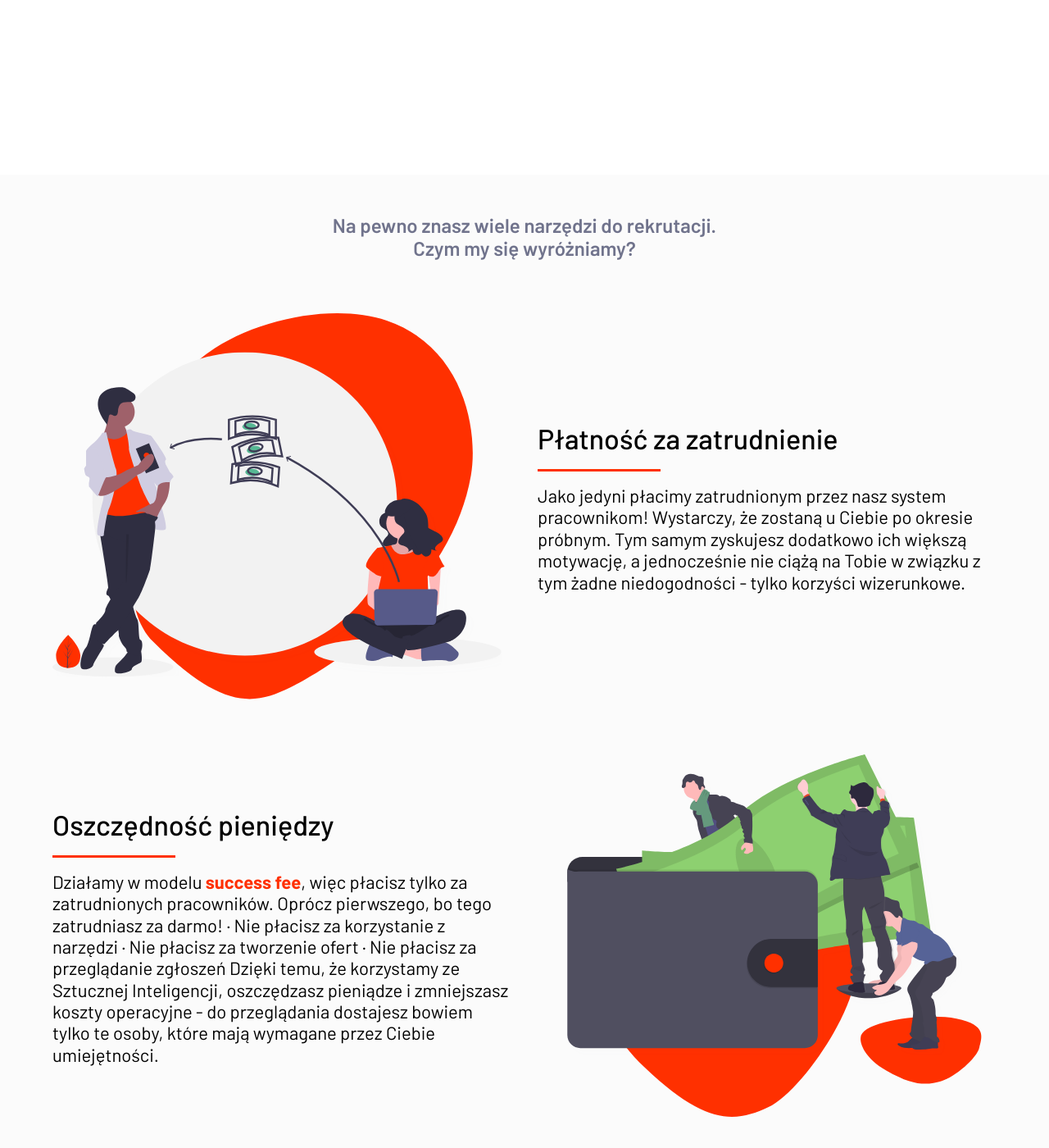
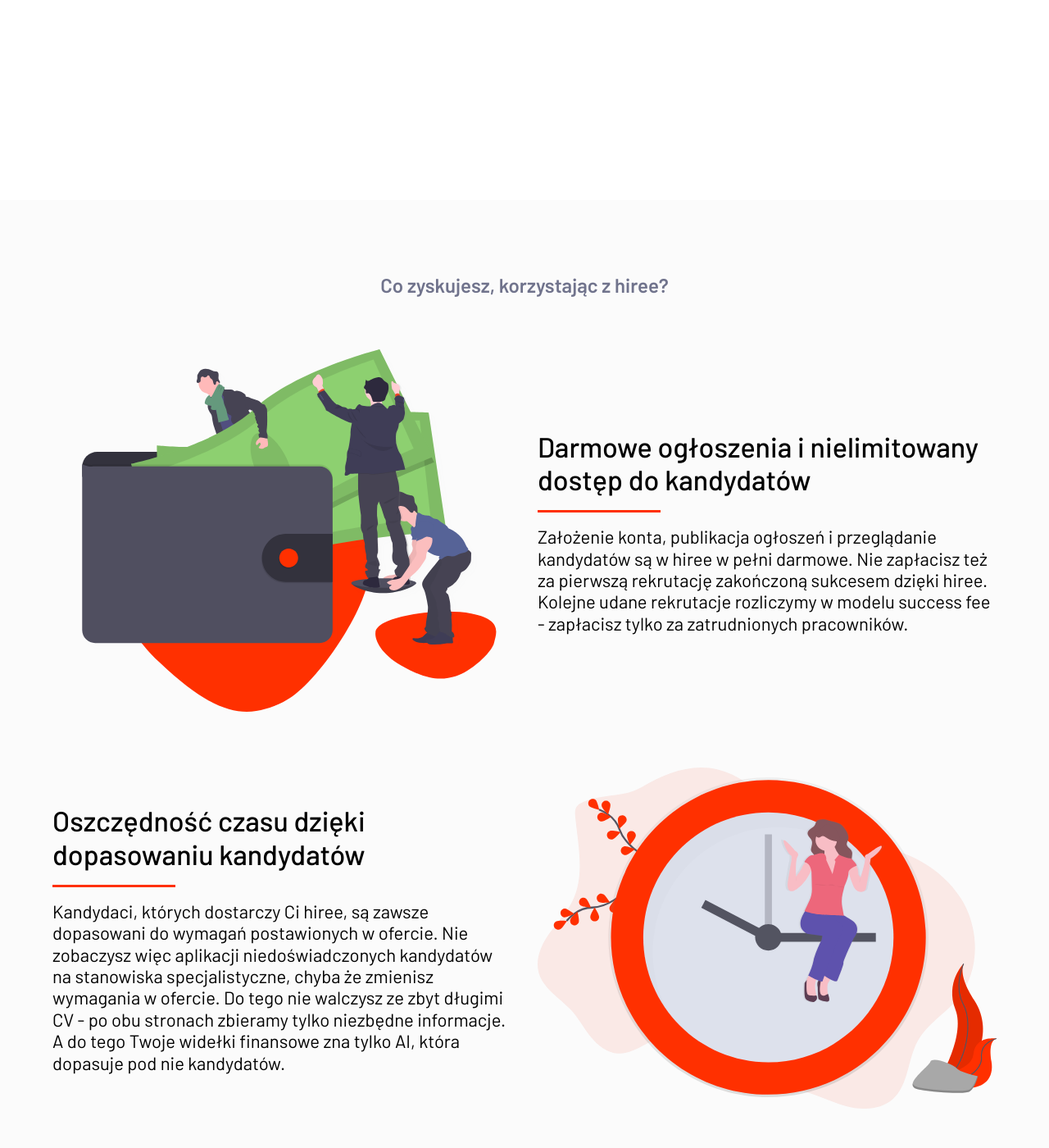
Before and after one commit to HireeApp/hiree-landing, a Jekyll site: the page built from b2b.md, in a window 1280 px wide and 1400 px high, scrolled down 645 px. Shown: the whole window at 82% size. Built offline with Jekyll 4.4.1, drawn with Linux system fonts in a browser that asks for light colours; some of the changed text lies outside the part shown.

Commit message:
Update USP copy

```diff
--- a/_layouts/b2b.html
+++ b/_layouts/b2b.html
@@ -151,24 +151,6 @@
     </div>
 </div>
 
-<section>
-    <div class="flex flex-column">
-        {% for usp in page.info.usp_3 %}
-        <div class="animate {% if forloop.first %}fade-up{% else %}fade-right{% endif %} every-other-row-reversed-odd items-center col-12">
-            <div class="col-6 mobile-col-12">
-                <img class="img-fit" src="{{ site.baseurl }}{{ usp.img }}" alt="">
-            </div>
-
-            <div class="animate {% if forloop.first %}fade-left{% else %}fade-down{% endif %} col-6 mobile-col-12 mobile-mt4">
-                <h2 class="h2n">{{ usp.title }}</h2>
-                <hr class="redline ml0 my3">
-                <p class="p2n">{{ usp.paragraph }}</p>
-            </div>
-        </div>
-        {% endfor %}
-    </div>
-</section>
-
 <section class="bg-gray-lightest">
     <div class="flex flex-column">
         <div class="group-button mb6">
--- a/b2b.md
+++ b/b2b.md
@@ -7,39 +7,32 @@ header:
     link:
         anchor: https://hiree.app
         text: dla pracowników
-    title: Pracownicy na miarę Twoich wymagań
-    subtitle: Poznaj hiree - spójny ekosystem, który ułatwi i przyspieszy Twoje procesy rekrutacyjne oraz podniesie jakość otrzymywanych zgłoszeń.
+    title: Dotrzyj do kandydatów gotowych na rozmowę
+    subtitle: Korzystając z hiree natychmiast otrzymasz <br/>darmowy dostęp do kandydatów spełniających wymagania Twoich ofert pracy. Możesz od razu zaprosić ich na rozmowę.
     form:
         label: Zostaw nam maila, odezwiemy się!
         placeholder: Podaj swój adres email
         button: wyślij
         sublabel: Albo <a href="mailto:karol.hylinski@hiree.app"><strong><em>napisz do nas</em></strong></a>
 info:
-    header: Na pewno znasz wiele narzędzi do rekrutacji. <br/> Czym my się wyróżniamy?
+    header: Co zyskujesz, korzystając z hiree?
     usp_1:
-    -   title: Płatność  za zatrudnienie
-        paragraph: Jako jedyni płacimy zatrudnionym przez nasz system pracownikom! Wystarczy, że zostaną u Ciebie po okresie próbnym. Tym samym zyskujesz dodatkowo ich większą motywację, a jednocześnie nie ciążą na Tobie w związku z tym żadne niedogodności - tylko korzyści wizerunkowe.
+    -   title: Darmowe ogłoszenia i nielimitowany dostęp do kandydatów
+        paragraph: Założenie konta, publikacja ogłoszeń i przeglądanie kandydatów są w hiree w pełni darmowe. Nie zapłacisz też za pierwszą rekrutację zakończoną sukcesem dzięki hiree. Kolejne udane rekrutacje rozliczymy w modelu success fee - zapłacisz tylko za zatrudnionych pracowników.
+        img: assets/svg/b2b/illu-2.svg
+    -   title: Oszczędność czasu dzięki dopasowaniu kandydatów
+        paragraph: Kandydaci, których dostarczy Ci hiree, są zawsze dopasowani do wymagań postawionych w ofercie. Nie zobaczysz więc aplikacji niedoświadczonych kandydatów na stanowiska specjalistyczne, chyba że zmienisz wymagania w ofercie. Do tego nie walczysz ze zbyt długimi CV - po obu stronach zbieramy tylko niezbędne informacje. A do tego Twoje widełki finansowe zna tylko AI, która dopasuje pod nie kandydatów.
+        img: assets/svg/b2b/illu-3.svg
+    usp_2:
+    -   title: Kandydaci gotowi na rozmowę
+        paragraph: Po założeniu oferty niemal natychmiast otrzymasz pierwsze dopasowania kandydatów. Ci, których wskaże hiree będą już po pierwszej selekcji i tylko od Ciebie zależy, jak będzie wyglądała dalsza część procesu. Jeśli chcesz, możesz od razu zaprosić ich do współpracy. Jeśli zostali połączeni z ofertą, to znaczy, że wstępnie są na nią gotowi.
+        img: assets/svg/b2b/illu-5.svg
+    -   title: Płatność za zatrudnienie
+        paragraph: Jako jedyni płacimy zatrudnionymi przez nasz system pracownikom! Wystarczy, że zostaną u Ciebie po okresie próbnym. Tym samym zyskujesz dodatkowo ich większą motywację, a jednocześnie nie ciążą na Tobie w związku z tym żadne niedogodności - tylko korzyści wizerunkowe.
         img: assets/svg/b2b/illu-1.svg
-    -   title: Oszczędność pieniędzy
-        paragraph: Działamy w modelu <strong><em>success fee</em></strong>, więc płacisz tylko za zatrudnionych pracowników. Oprócz pierwszego, bo tego zatrudniasz za darmo! · Nie płacisz za korzystanie z narzędzi · Nie płacisz za tworzenie ofert · Nie płacisz za przeglądanie zgłoszeń Dzięki temu, że korzystamy ze Sztucznej Inteligencji, oszczędzasz pieniądze i zmniejszasz koszty operacyjne - do przeglądania dostajesz bowiem tylko te osoby, które mają wymagane przez Ciebie umiejętności.
-        img: assets/svg/b2b/illu-2.svg
-    usp_2:
-    -   title: Oszczędność czasu
-        paragraph: Sztuczna Inteligencja opracowana przez hiree przefiltruje za Ciebie zgłoszenia i pokaże Ci tylko te osoby, które spełniają Twoje wymagania. To ogromna oszczędność czasu dla Twojego zespołu, który będzie mógł się skupić na dalszych etapach wyboru przyszłego pracownika.
-        img: assets/svg/b2b/illu-3.svg
-    -   title: Employer Branding
-        paragraph: Nie daj się zwieść stereotypom czy podświadomym ocenianiem po wyglądzie czy płci. Nasz algorytm obiektywnie porówna umiejętności i doświadczenie, abyś następnie mógł osobiście poznać / zweryfikować najlepiej pasujących kandydatów. Dzięki temu budujesz pozytywną opinię o swojej firmie.
-        img: assets/svg/b2b/illu-4.svg
-    usp_3:
-    -   title: Najlepsi Kandydaci
-        paragraph: Kandydatom, których zobaczysz w systemie, przypiszemy <strong><em>fitness score</em></strong>. To wskaźnik, dzięki któremu od razu zobaczysz najbardziej dopasowane do Twojego ogłoszenia osoby. Obiektywnie uporządkujemy dla Ciebie kandydatów według ich umiejętności i doświadczenia, bez ingerencji człowieka.
-        img: assets/svg/b2b/illu-5.svg
-    -   title: Szybki Feedback
-        paragraph: '<strong><em>77%</em></strong> kandydatów oczekuje informacji o tym, dlaczego zostali odrzuceni, a <strong><em>81%</em></strong>, mimo chęci, nie miało możliwości skomentowania procesu. U nas po każdej rekrutacji wymieniasz się z kandydatem feedbackiem. Zrobisz to szybko, od razu po podjęciu decyzji. Kandydat nie widzi Twojego feedbacku, dopóki sam nie oceni procesu rekrutacyjnego. Zyskujesz zatem podwójnie: dostajesz plus za feedback dla kandydata i informację na temat procesu rekrutacyjnego.'
-        img: assets/svg/b2b/illu-6.svg
 stats:
-    header: Konkrety w ogłoszeniach
-    paragraph: Oferty uwzględniają tylko istotne informacje, nie marnują czasu żadnej ze stron. Skupiasz się tylko na tym, czego naprawdę szukasz w pracowniku. A do tego Twoje widełki finansowe nie zawisną na słupie ogłoszeniowym - będzie je znać tylko AI, która dopasuje pod nie kandydata.
+    header: Kluczowe informacje w ogłoszeniach
+    paragraph: Oferty uwzględniają tylko istotne informacje, nie marnując czasu żadnej ze stron. Skupiasz się tylko na tym, czego naprawdę szukasz w pracowniku.
     lines:
     -   value: '74%'
         text:  kandydatów lekceważy ogłoszenie, gdy nie widzi informacji o zarobkach.
```
